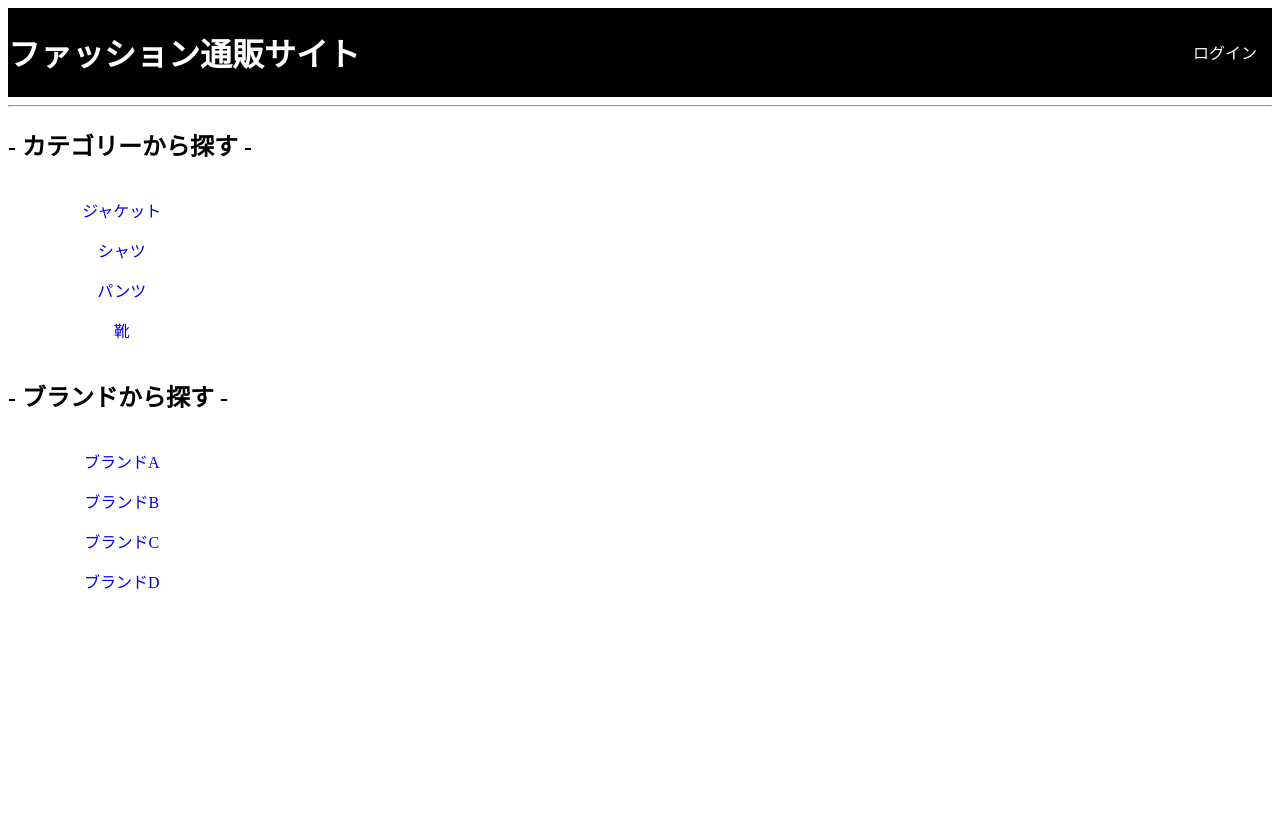
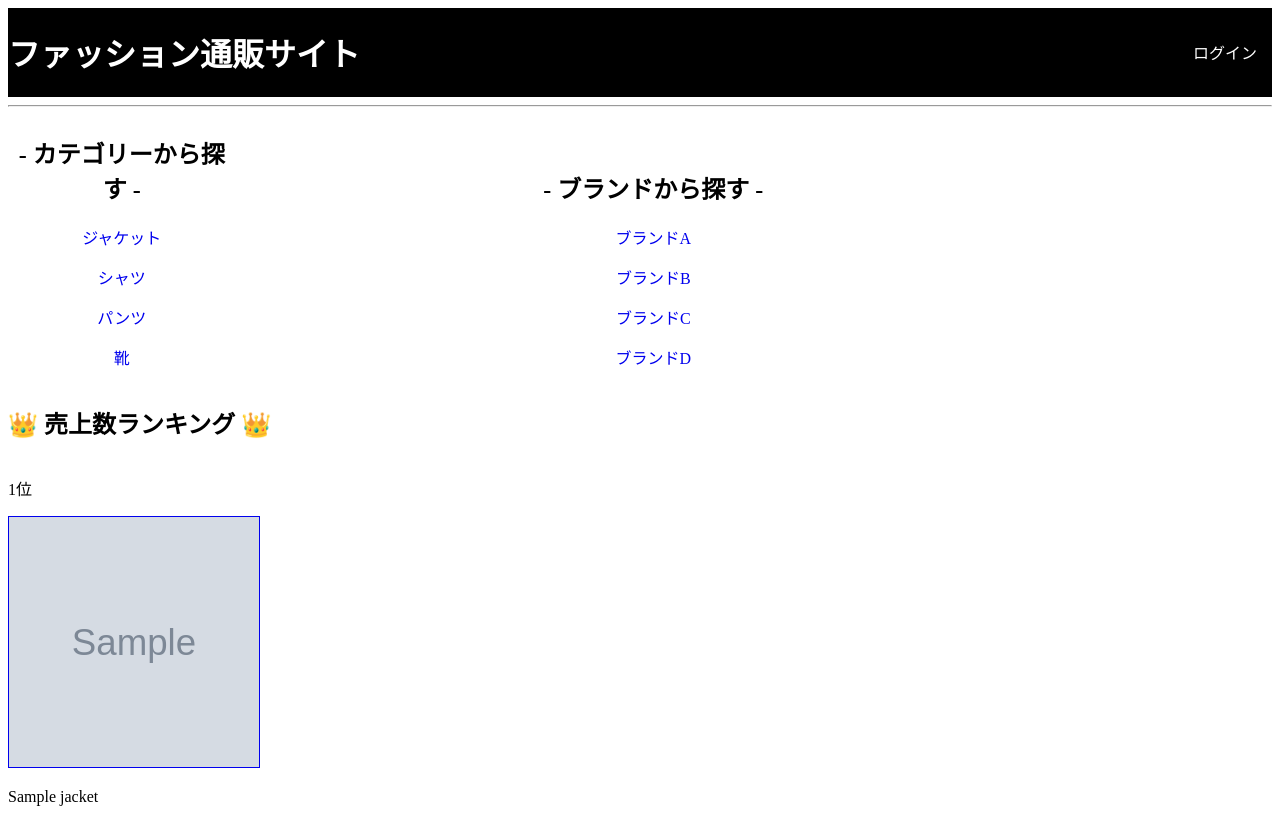
Before and after one commit to Johney0319/ec_site, a Django app: page / in a window 1280 px wide. Before the commit the page ends 589 px from the top, so only its background shows below. Run offline with Django 3.2, Linux system fonts and the light colour scheme; tables that the repository leaves empty hold one stand-in row (values such as "Sample post"); grey boxes marked "Sample" are stand-in pictures.

Commit message:
売上数ランキング機能構築

```diff
--- a/ec/static/css/index.css
+++ b/ec/static/css/index.css
@@ -1,9 +1,24 @@
+.categoryContainer {
+  overflow: hidden;
+}
+
 .category {
   width: 100%;
+  overflow: hidden;
 }
 
 .category_obj {
   display: inline-block;
   text-align: center;
   width: 18%;
+  margin-right: 300px;
 }
+
+.rankingContainer {
+  overflow: hidden;
+}
+
+.ranking {
+  float: left;
+  margin-right: 10px;
+}
--- a/ec/templates/index.html
+++ b/ec/templates/index.html
@@ -5,7 +5,6 @@
 <html lang="ja">
 <head>
     <meta charset="UTF-8">
-    <meta name="robots" content="noindex">
     <link rel="stylesheet" href="{% static 'css/index.css' %}">
     <title>ファッション通販サイト</title>
 </head>
@@ -16,23 +15,46 @@
 <hr>
 {% endif %}
 <div class="category">
-    <h2>- カテゴリーから探す -</h2>
     <div class="category_obj">
+        <h2>- カテゴリーから探す -</h2>
         <a href="{% url 'ec:jackets_list' %}"><p>ジャケット</p></a>
         <a href="{% url 'ec:shirts_list' %}"><p>シャツ</p></a>
         <a href="{% url 'ec:pants_list' %}"><p>パンツ</p></a>
         <a href="{% url 'ec:shoes_list' %}"><p>靴</p></a>
     </div>
-</div>
-<div>
-    <h2>- ブランドから探す -</h2>
     <div class="category_obj">
+        <h2>- ブランドから探す -</h2>
         <a href="{% url 'ec:bland_a_list' %}"><p>ブランドA</p></a>
         <a href="{% url 'ec:bland_b_list' %}"><p>ブランドB</p></a>
         <a href="{% url 'ec:bland_c_list' %}"><p>ブランドC</p></a>
         <a href="{% url 'ec:bland_d_list' %}"><p>ブランドD</p></a>
     </div>
 </div>
+<div class="rankingContainer">
+    <h2>👑 売上数ランキング 👑</h2>
+    {% for product in product_sales_info_sorted_model %}
+    <div class="ranking">
+    <p>{{ forloop.counter }}位</p>
+    {% if product.0.jacket_name is not None %}
+    <a href="{% url 'ec:jackets_detail' product.0.pk %}"><img src="{{ product.0.jacket_image.url }}" border="1" color="black" style="width:250px;height:250px"></a>
+    <p>{{ product.values.0.jacket_name }}</p>
+
+    {% elif product.0.shirt_name is not None %}
+    <a href="{% url 'ec:shirts_detail' product.0.pk %}"><img src="{{ product.0.shirt_image.url }}" border="1" color="black" style="width:250px;height:250px"></a>
+    <p>{{ product.values.0.shirt_name }}</p>
+
+    {% elif product.0.pant_name is not None %}
+    <a href="{% url 'ec:pants_detail' product.0.pk %}"><img src="{{ product.0.pant_image.url }}" border="1" color="black" style="width:250px;height:250px"></a>
+    <p>{{ product.values.0.pant_name }}</p>
+
+    {% elif product.0.shoe_name is not None %}
+    <a href="{% url 'ec:shoes_detail' product.0.pk %}"><img src="{{ product.0.shoe_image.url }}" border="1" color="black" style="width:250px;height:250px"></a>
+    <p>{{ product.values.0.shoe_name }}</p>
+
+    {% endif %}
+    </div>
+    {% endfor %}
+</div>
 </body>
 {% endblock %}
 </html>
--- a/ec/views.py
+++ b/ec/views.py
@@ -1,8 +1,9 @@
 import datetime
 import math
 import re
+import numpy as np
 from django.contrib.auth.decorators import login_required
-from django.db.models import Max, Q
+from django.db.models import Max, Q, Count
 from django.shortcuts import render, redirect, get_object_or_404
 from django.urls import reverse_lazy
 from django.views import generic
@@ -16,6 +17,84 @@ import logging
 # メイン画面用
 class IndexView(TemplateView):
     template_name = 'index.html'
+
+    def get(self, request, **kwargs):
+        purchase_history = PurchaseHistory.objects.all()
+        product_name_size_dict = {}
+        product_sales_info = [[] for i in range(len(purchase_history))]
+        #product_sales_info_sorted = []
+        product_sales_info_sorted_model = []
+
+        for purchase in purchase_history:
+            if purchase.jackets_history is not None:
+
+                product_name_size_dict[purchase.jackets_history.jacket_name] = purchase.jackets_history.jacket_size
+
+            elif purchase.shirts_history is not None:
+
+                product_name_size_dict[purchase.shirts_history.shirt_name] = purchase.shirts_history.shirt_size
+
+            elif purchase.pants_history is not None:
+
+                product_name_size_dict[purchase.pants_history.pant_name] = purchase.pants_history.pant_size
+
+            elif purchase.shoes_history is not None:
+
+                product_name_size_dict[purchase.shoes_history.shoe_name] = purchase.shoes_history.shoe_size
+
+        i = 0
+        for name, size in product_name_size_dict.items():
+            jackets_filter = PurchaseHistory.objects.filter(jackets_history__jacket_name=name, jackets_history__jacket_size=size)
+            shirts_filter = PurchaseHistory.objects.filter(shirts_history__shirt_name=name, shirts_history__shirt_size=size)
+            pants_filter = PurchaseHistory.objects.filter(pants_history__pant_name=name, pants_history__pant_size=size)
+            shoes_filter = PurchaseHistory.objects.filter(shoes_history__shoe_name=name, shoes_history__shoe_size=size)
+
+            product_sales_info[i].append(name)
+            product_sales_info[i].append(size)
+
+            if len(jackets_filter) != 0:
+                # 売上個数と売上金額の計算
+                product_sales_info[i].append([j.quantity for j in jackets_filter][0])
+                product_sales_info[i].append([j.jackets_history.jacket_price for j in jackets_filter][0] * [j.quantity for j in jackets_filter][0])
+
+            elif len(shirts_filter) != 0:
+                # 売上個数と売上金額の計算
+                product_sales_info[i].append([s.quantity for s in shirts_filter][0])
+                product_sales_info[i].append([s.shirts_history.shirt_price for s in shirts_filter][0] * [s.quantity for s in shirts_filter][0])
+
+            elif len(pants_filter) != 0:
+                # 売上個数と売上金額の計算
+                product_sales_info[i].append([p.quantity for p in pants_filter][0])
+                product_sales_info[i].append([p.pants_history.pant_price for p in pants_filter][0] * [p.quantity for p in pants_filter][0])
+
+            elif len(shoes_filter) != 0:
+                # 売上個数と売上金額の計算
+                product_sales_info[i].append([s.quantity for s in shoes_filter][0])
+                product_sales_info[i].append([s.shoes_history.shoe_price for s in shoes_filter][0] * [s.quantity for s in shoes_filter][0])
+
+            i = i + 1
+
+        product_sales_info_sorted = sorted(product_sales_info, reverse=True, key=lambda x: x[3])
+
+        for info in product_sales_info_sorted:
+
+            if len(Jackets.objects.filter(jacket_name=info[0], jacket_size=info[1])) != 0:
+                product_sales_info_sorted_model.append(Jackets.objects.filter(jacket_name=info[0], jacket_size=info[1]))
+
+            elif len(Shirts.objects.filter(shirt_name=info[0], shirt_size=info[1])) != 0:
+                product_sales_info_sorted_model.append(Shirts.objects.filter(shirt_name=info[0], shirt_size=info[1]))
+
+            elif len(Pants.objects.filter(pant_name=info[0], pant_size=info[1])) != 0:
+                product_sales_info_sorted_model.append(Pants.objects.filter(pant_name=info[0], pant_size=info[1]))
+
+            elif len(Shoes.objects.filter(shoe_name=info[0], shoe_size=info[1])) != 0:
+                product_sales_info_sorted_model.append(Shoes.objects.filter(shoe_name=info[0], shoe_size=info[1]))
+
+        params = {
+            'product_sales_info_sorted_model': product_sales_info_sorted_model[:5]
+        }
+
+        return render(self.request, 'index.html', params)
 
 # ユーザー新規登録用
 class UserCreateView(CreateView):
@@ -135,6 +214,12 @@ def add_cart(request, id):
         pants = get_object_or_404(Pants, id=id)
         pants.save()
 
+        # カート内に該当商品が存在していた場合、何もせずにカート一覧にリダイレクト
+        cart_product = CartItem.objects.all()
+        for i in range(len(cart_product)):
+            if cart_product[i].pants is not None:
+                return redirect('ec:cart_list')
+
         # カート内に該当商品が存在しており、かつ、在庫数-購入個数 >= 1 であれば、購入個数を1増やす
         #cart_product = CartItem.objects.all()
         #for i in range(len(cart_product)):
@@ -151,6 +236,12 @@ def add_cart(request, id):
     elif 'shoes' in str(pre_path):
         shoes = get_object_or_404(Shoes, id=id)
         shoes.save()
+
+        # カート内に該当商品が存在していた場合、何もせずにカート一覧にリダイレクト
+        cart_product = CartItem.objects.all()
+        for i in range(len(cart_product)):
+            if cart_product[i].shoes is not None:
+                return redirect('ec:cart_list')
 
         # カート内に該当商品が存在しており、かつ、在庫数-購入個数 >= 1 であれば、購入個数を1増やす
         #cart_product = CartItem.objects.all()
@@ -421,8 +512,8 @@ def product_entry(request):
         model.jacket_sex = jackets_form.cleaned_data['jacket_sex']
         model.jacket_bland = jackets_form.cleaned_data['jacket_bland']
         model.jacket_stock = jackets_form.cleaned_data['jacket_stock']
-        model.jacket_image = jackets_form.cleaned_data['jacket_image']
-        #model.jacket_image = 'static/images/サンフルシャケット1.jpg'
+        #model.jacket_image = jackets_form.cleaned_data['jacket_image']
+        model.jacket_image = 'static/images/サンフルシャケット4.jpg'
 
         Jackets.objects.create(
             jacket_id=int(jacket_id_max_list[0]) + 1,
@@ -453,8 +544,8 @@ def product_entry(request):
         model.shirt_sex = shirts_form.cleaned_data['shirt_sex']
         model.shirt_bland = shirts_form.cleaned_data['shirt_bland']
         model.shirt_stock = shirts_form.cleaned_data['shirt_stock']
-        #model.shirt_image = shirts_form.cleaned_data['shirt_image']
-        model.shirt_image = 'static/images/サンフルシャツ1.jpg'
+        model.shirt_image = shirts_form.cleaned_data['shirt_image']
+        #model.shirt_image = 'static/images/サンフルシャツ2.jpg'
 
         Shirts.objects.create(
             shirt_id=int(shirt_id_max_list[0]) + 1,
@@ -481,17 +572,18 @@ def product_entry(request):
 
         model.pant_name = pants_form.cleaned_data['pant_name']
         model.pant_price = pants_form.cleaned_data['pant_price']
-        #model.pant_size = pants_form.cleaned_data['pant_size']
+        model.pant_size = pants_form.cleaned_data['pant_size']
         model.pant_sex = pants_form.cleaned_data['pant_sex']
         model.pant_bland = pants_form.cleaned_data['pant_bland']
         model.pant_stock = pants_form.cleaned_data['pant_stock']
-        model.pant_image = pants_form.cleaned_data['pant_image']
+        #model.pant_image = pants_form.cleaned_data['pant_image']
+        model.pant_image = 'static/images/サンフルハンツ1.jpg'
 
         Pants.objects.create(
             pant_id=int(pant_id_max_list[0]) + 1,
             pant_name=model.pant_name,
             pant_price=round(int(model.pant_price) * 1.10),
-            #pant_size=model.pant_size,
+            pant_size=model.pant_size,
             pant_sex=model.pant_sex,
             pant_bland=model.pant_bland,
             pant_stock=model.pant_stock,
```
